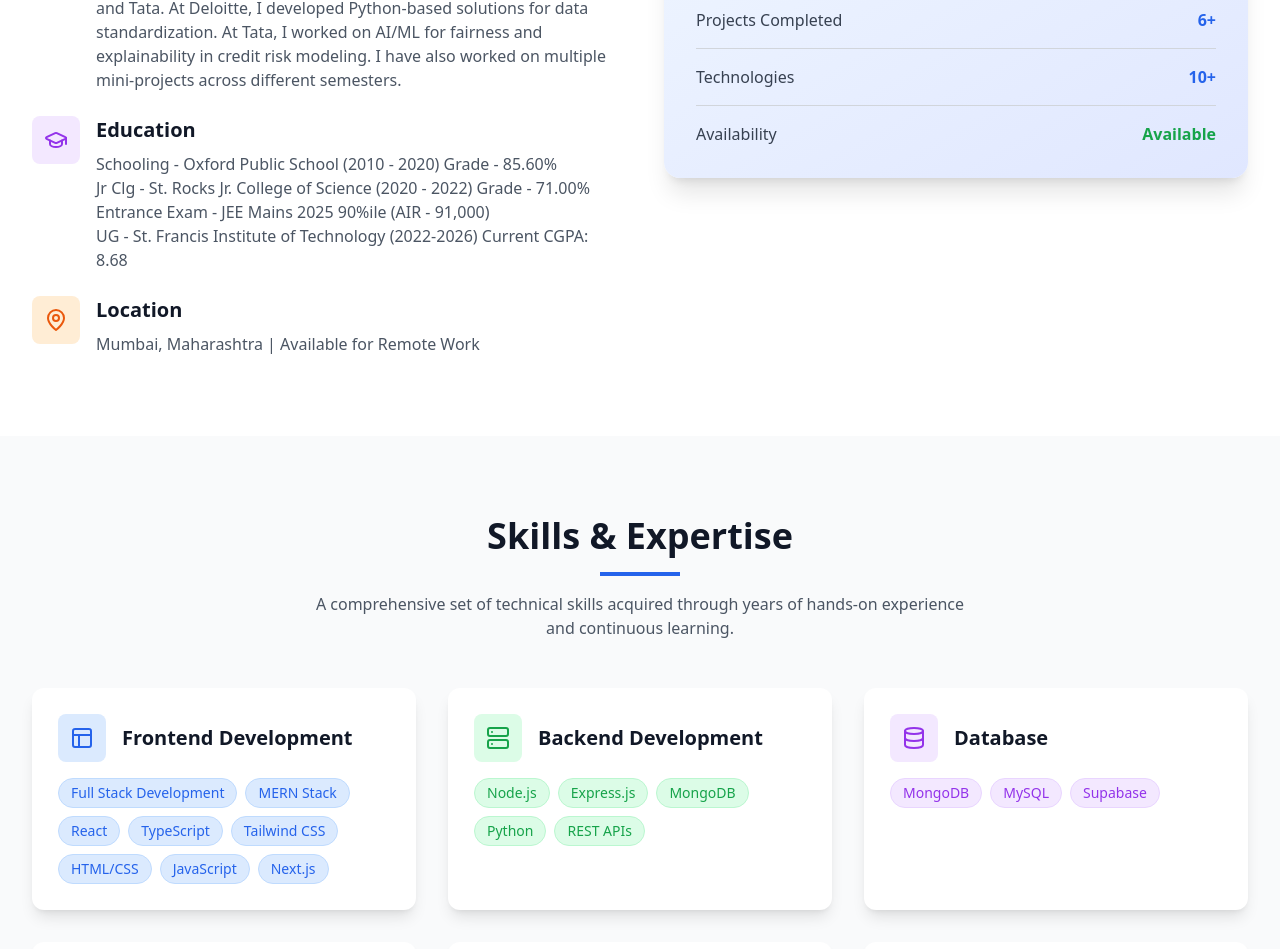
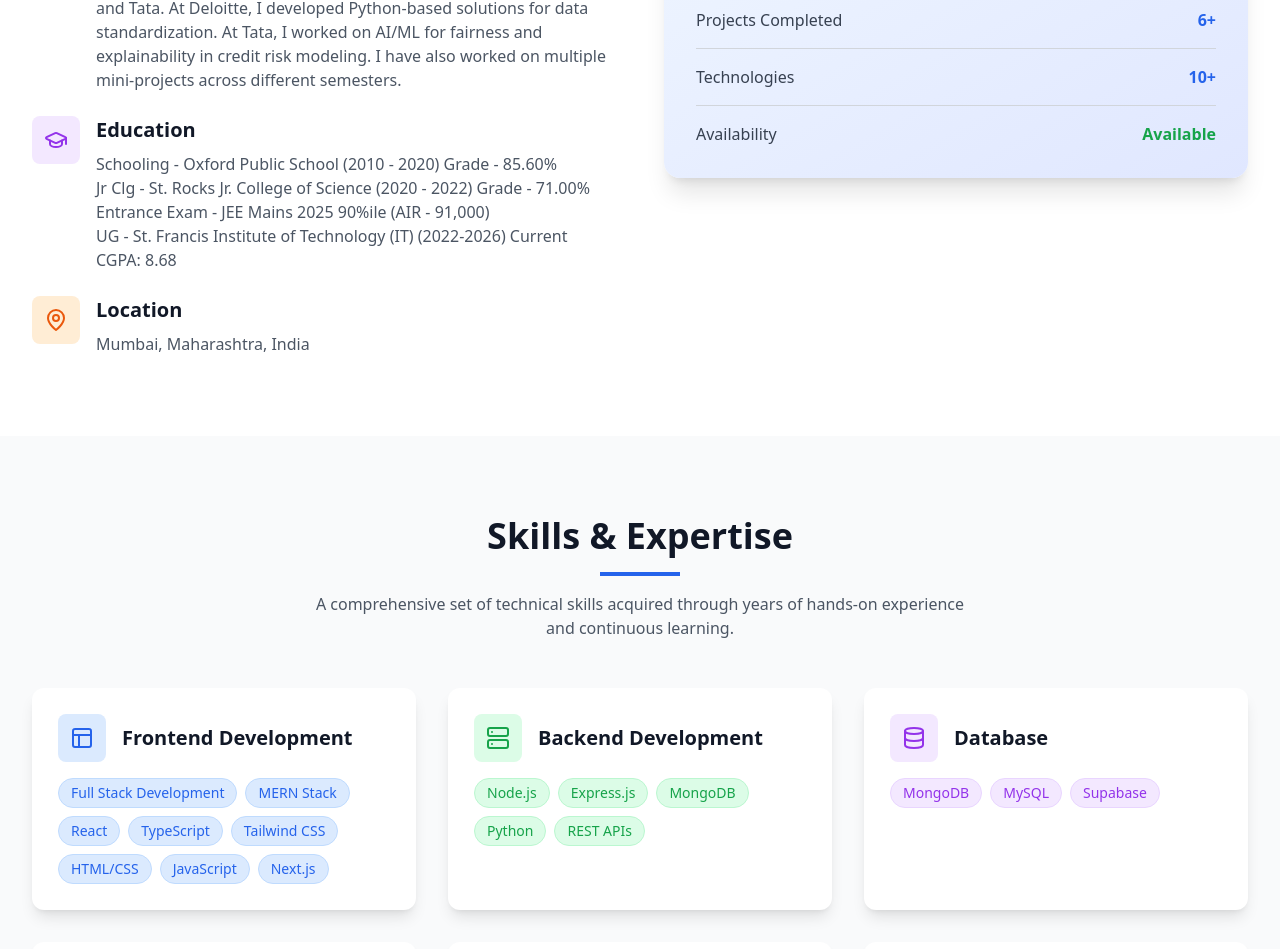
Before and after one commit to sahiltopale/portfolio, a React (Vite) app: page / in a window 1280 px wide. Shown: the part 1304-2253 px from the top of the page. Built offline with nearby package versions, Linux system fonts and the light colour scheme.

Commit message:
changes made

```diff
--- a/src/components/About.tsx
+++ b/src/components/About.tsx
@@ -70,8 +70,8 @@ const About = () => {
                   <br />
                   Entrance Exam - JEE Mains 2025 90%ile (AIR - 91,000)
                   <br />
-                  UG - St. Francis Institute of Technology (2022-2026) Current
-                  CGPA: 8.68
+                  UG - St. Francis Institute of Technology (IT) (2022-2026)
+                  Current CGPA: 8.68
                 </p>
               </div>
             </div>
@@ -85,7 +85,7 @@ const About = () => {
                   Location
                 </h3>
                 <p className="text-gray-600 dark:text-gray-400">
-                  Mumbai, Maharashtra | Available for Remote Work
+                  Mumbai, Maharashtra, India
                 </p>
               </div>
             </div>
```
